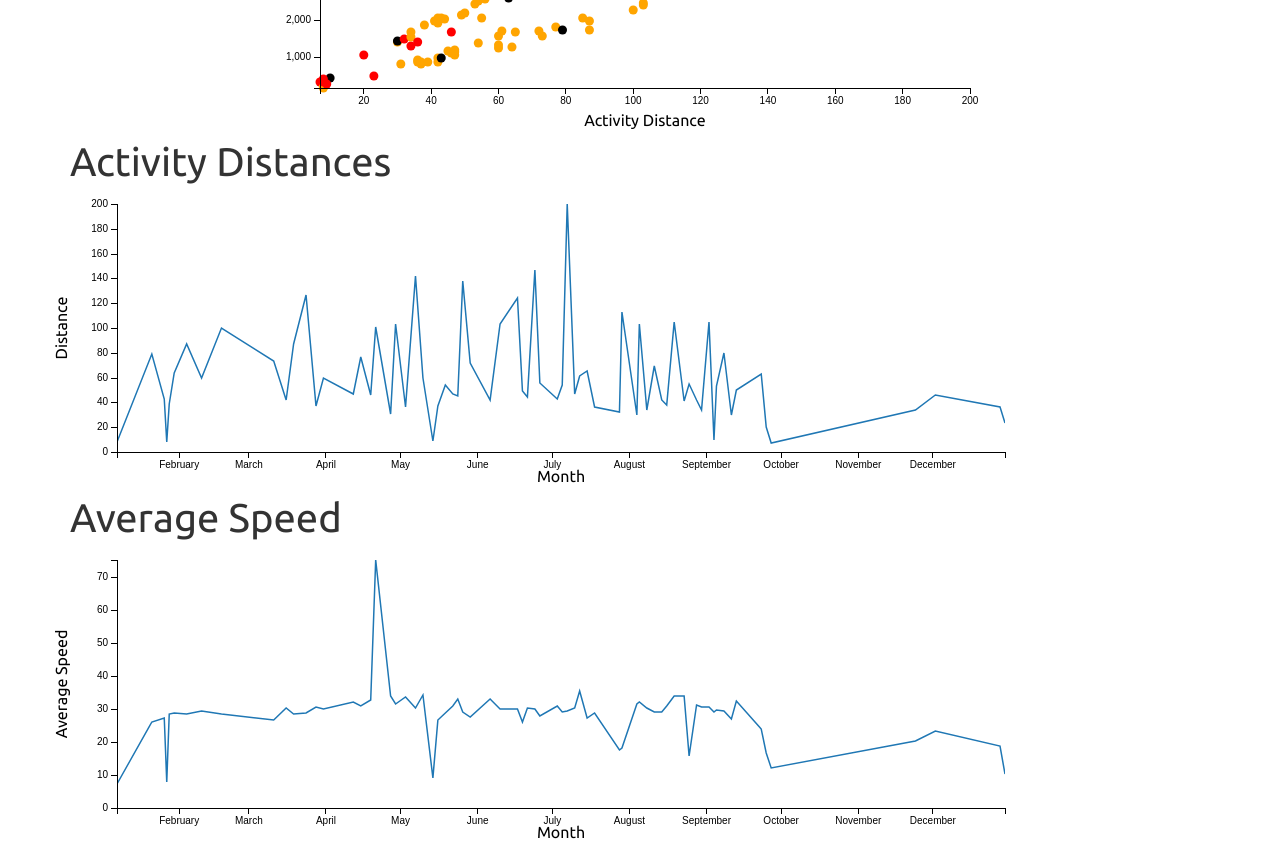
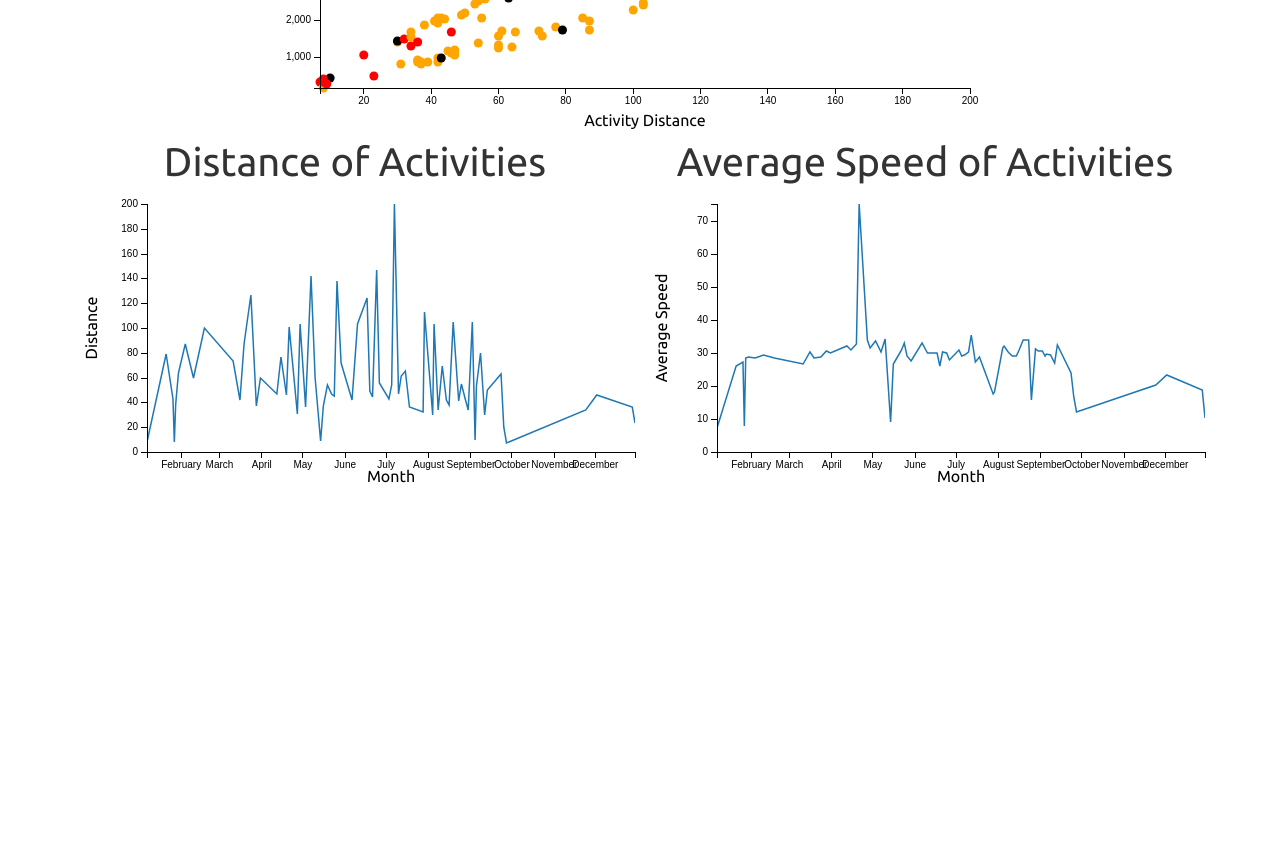
Before and after one commit to barra1212/college-project-dashboard-strava, a plain HTML site: page index.html in a window 1280 px wide. Shown: the part 1560-2410 px from the top of the page. After the commit the page ends 2054 px from the top, so only its background shows below. Drawn offline with Linux system fonts and the light colour scheme.

Commit message:
All graphs charts layout elements complete

```diff
--- a/assets/js/barry.strava.js
+++ b/assets/js/barry.strava.js
@@ -88,7 +88,6 @@ function show_day_of_the_week_balance(ndx) {
 }
 
 
-// Pie Chart Experiment
 function show_day_of_the_week(ndx) {
     var dim = ndx.dimension(dc.pluck('day_of_the_week'));
     var group = dim.group();
@@ -156,7 +155,7 @@ function show_activity_distances(ndx) {
     var minDate = date_dim.bottom(1)[0].date;
     var maxDate = date_dim.top(1)[0].date;
     dc.lineChart("#distance")
-        .width(1000)
+        .width(600)
         .height(300)
         .margins({top: 10, right: 50, bottom: 30, left: 50})
         .dimension(date_dim)
@@ -175,7 +174,7 @@ function show_average_speed(ndx) {
     var minDate = date_dim.bottom(1)[0].date;
     var maxDate = date_dim.top(1)[0].date;
     dc.lineChart("#average")
-        .width(1000)
+        .width(600)
         .height(300)
         .margins({top: 10, right: 50, bottom: 30, left: 50})
         .dimension(date_dim)
--- a/index.html
+++ b/index.html
@@ -65,7 +65,7 @@
 		<div class="center col-xs-12 col-sm-12 col-md-12 col-lg-6">
 			<h1 align="center">Guess my favourite bike!</h1>
 			<div class="center row" id="gear"></div>
-	  </div>
+		</div>
 
 		<div class="center col-xs-12 col-sm-12 col-md-12 col-lg-6">
 			<video controls>
@@ -101,30 +101,19 @@
 
 	</section>
 
+	<section id="linegraphs" class="row">
 
+	    <div class="center col-xs-12 col-sm-12 col-md-12 col-lg-6">
+			<h1 align="center">Distance of Activities</h1>
+			<div class="center row" id="distance"></div>
+		</div>
 
+	    <div class="center col-xs-12 col-sm-12 col-md-12 col-lg-6">
+			<h1 align="center">Average Speed of Activities</h1>
+			<div class="center row" id="average"></div>
+		</div>
 
-
-	<section id="days-bar" class="row">
-		<div class="center col-xs-12 col-sm-12 col-md-12 col-lg-8">
-			<div class="row" id="day_of_the_week"></div>
-		</div>
 	</section>
-
-
-
-
-    <div class="row">
-        <h1>Activity Distances</h1>
-        <div class="row" id="distance"></div>
-    </div>
-
-    <div class="row">
-        <h1>Average Speed</h1>
-        <div class="row" id="average"></div>
-    </div>
-
-    </div>
 
 </body>
 
```
